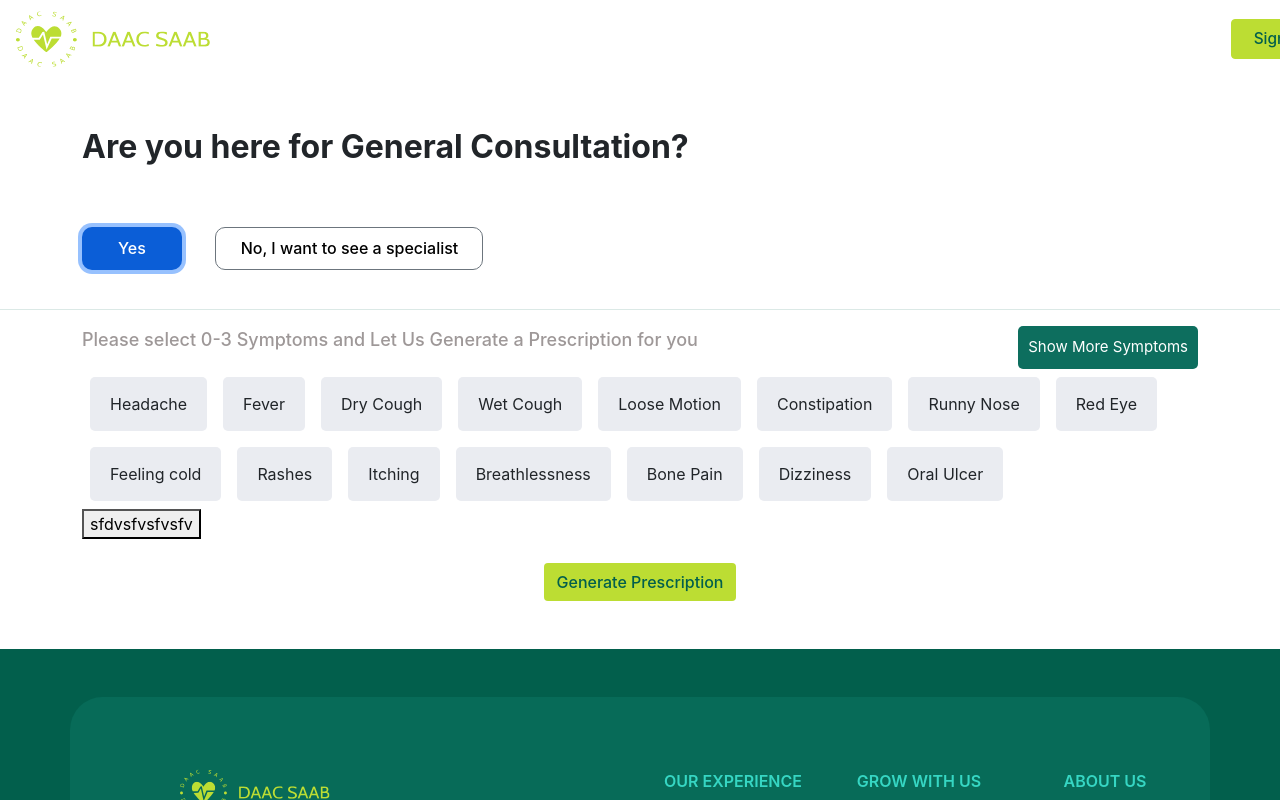
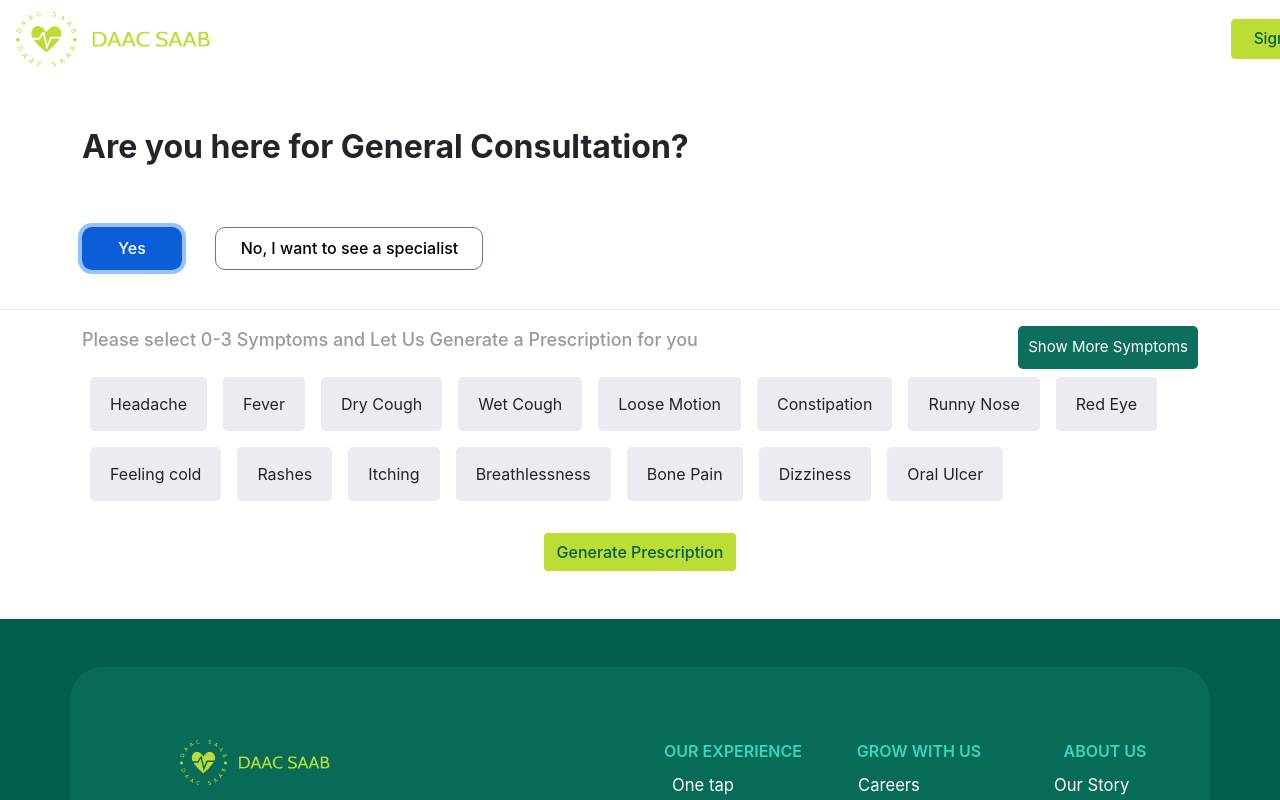
Before and after one commit to bhushanhr26/daacsaab, a React (Create React App) app: page /One-tap in a window 1280 px wide. Both pictures are taken after a click on the button "Yes". Shown: the top 800 px of the page. Built offline with nearby package versions, Linux system fonts and the light colour scheme.

Commit message:
Added Show/Hide feat for Yes Button

```diff
--- a/src/views/One-tap/js/OneTap.js
+++ b/src/views/One-tap/js/OneTap.js
@@ -1,8 +1,7 @@
 import React, { useEffect } from "react";
 import { useState } from "react";
 import "../css/oneTap.css";
-import Modal from "@mui/material/Modal";
-import { Box, Typography } from "@mui/material";
+
 
 const data = [
   "Headache",
@@ -44,6 +43,7 @@ const data = [
 ];
 
 export default function OneTap() {
+  const [showOneTap, setShowOneTap] = useState(false);
   const [show, setShow] = useState(true);
   const [symData, setSymData] = useState([...data]);
   const [selectedSymptom, setSelectedSymptom] = useState([]);
@@ -67,13 +67,15 @@ export default function OneTap() {
         </p>
       </div>
       <div className="selection container">
-        <button className="btn btn-primary">Yes</button>
+        <button className="btn btn-primary" onClick={() => {
+          setShowOneTap(true); console.log('Clicked on Yes Button')
+        }}>Yes</button>
         <button className="btn btn-secondary">
           No, I want to see a specialist
         </button>
       </div>
       <hr></hr>
-      <div className="container">
+      {showOneTap ? <div className="container">
         <div className="d-flex justify-content-between">
           <p className="text-1">
             Please select 0-3 Symptoms and Let Us Generate a Prescription for
@@ -90,43 +92,29 @@ export default function OneTap() {
         </div>
         {/*  symptoms cards component  */}
         <div className="d-flex flex-wrap ">
-          {(show?symData.slice(0,15):symData).map((x, i) => {
+          {(show ? symData.slice(0, 15) : symData).map((x, i) => {
             return (
               <div
                 key={i}
                 onClick={() => {
                   handleSymptomColor(i);
                 }}
-                className={`m-2 ${
-                  selectedSymptom.includes(i)
+                className={`m-2 ${selectedSymptom.includes(i)
                     ? "selectedSymptomColor"
                     : "sym-card"
-                }`}
+                  }`}
               >
                 {x}
               </div>
             );
           })}
         </div>
-        <button onClick={() => setShowModal(true)}>sfdvsfvsfvsfv</button>
-
         {/* symptom component ends */}
         <div className="d-flex justify-content-center mt-4 mb-5">
           <button className="btn btn-submit">Generate Prescription</button>
         </div>
-      </div>
-      <div>
-        <Modal open={showModal}>
-          <Box>
-            <Typography id="modal-modal-title" variant="h6" component="h2">
-              Text in a modal
-            </Typography>
-            <Typography id="modal-modal-description" sx={{ mt: 2 }}>
-              Duis mollis, est non commodo luctus, nisi erat porttitor ligula.
-            </Typography>
-          </Box>
-        </Modal>
-      </div>
+      </div> : null}
+
     </div>
   );
 }
```
